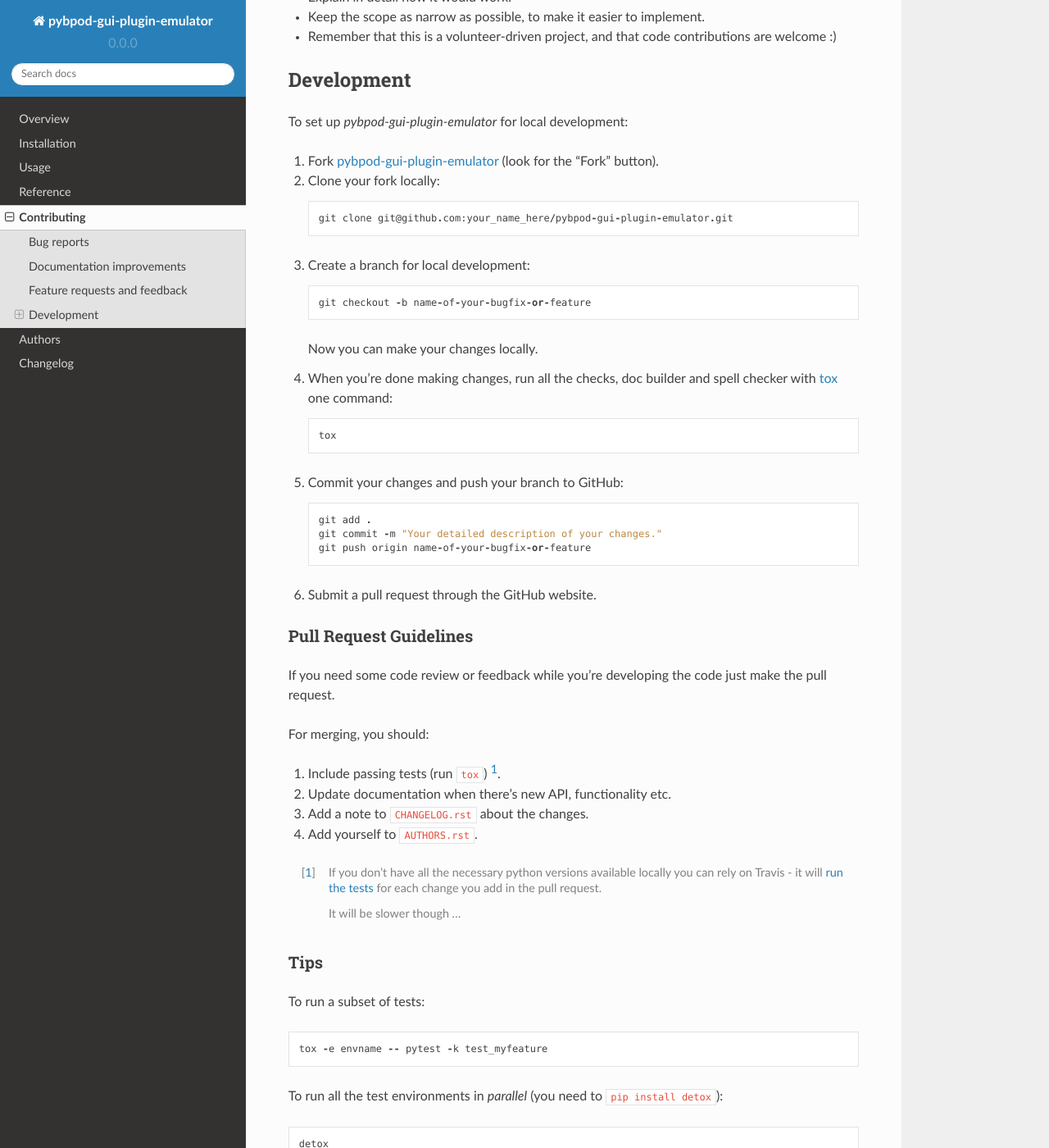
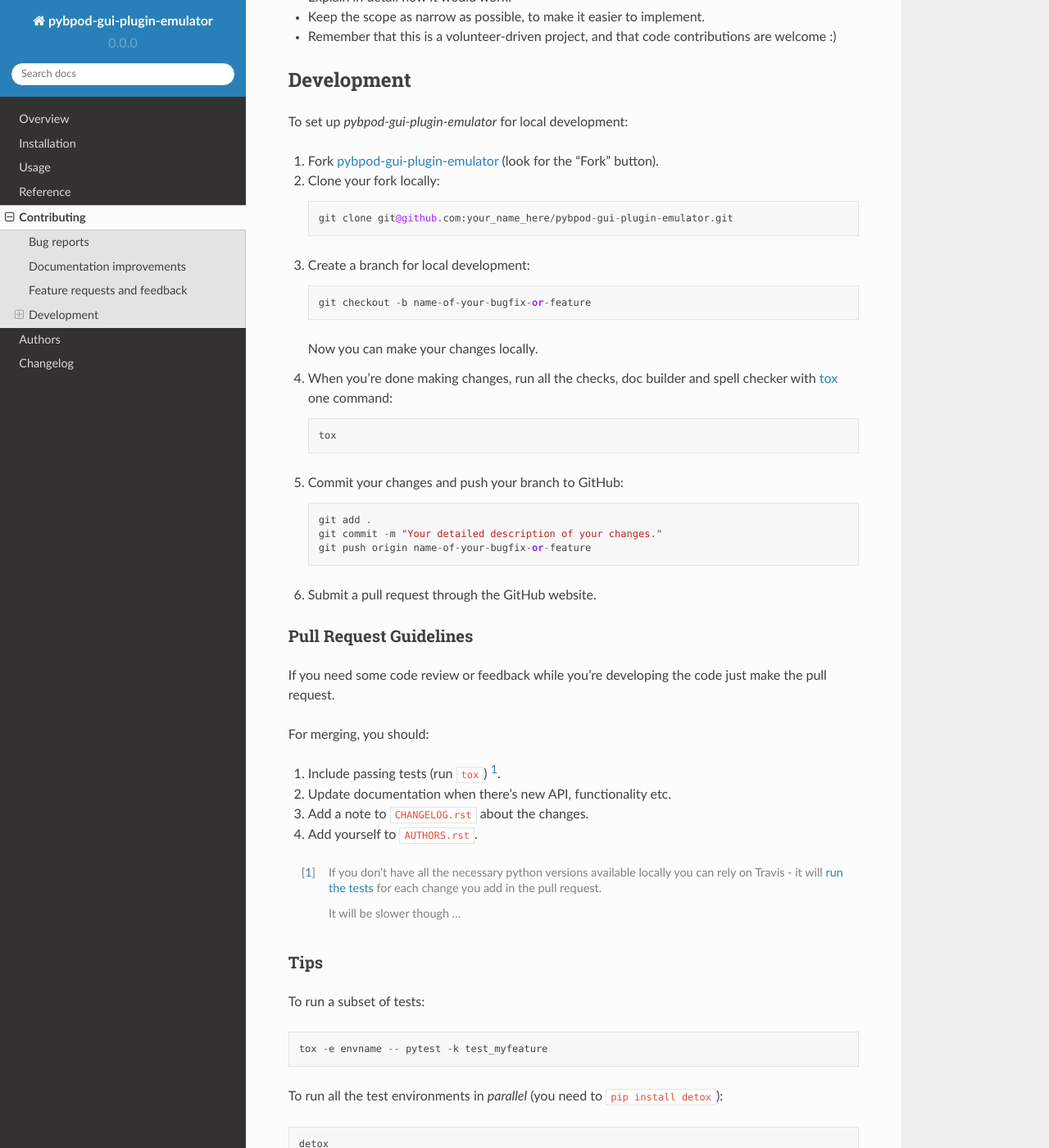
Before and after one commit to ckarageorgkaneen/pybpod-gui-plugin-emulator, a Sphinx documentation site: the page built from docs/contributing.rst, in a window 1280 px wide and 1400 px high, scrolled down 775 px. Shown: the whole window at 82% size. Built offline with Sphinx 7.4.7 and the Read the Docs theme 2.0.0, drawn with Linux system fonts in a browser that asks for light colours.

```diff
--- a/docs/conf.py
+++ b/docs/conf.py
@@ -14,7 +14,11 @@ extensions = [
     'sphinx.ext.napoleon',
     'sphinx.ext.todo',
     'sphinx.ext.viewcode',
+    'sphinx.ext.inheritance_diagram'
 ]
+
+graphviz_output_format = 'svg'
+
 if os.getenv('SPELLCHECK'):
     extensions += 'sphinxcontrib.spelling',
     spelling_show_suggestions = True
@@ -28,7 +32,7 @@ author = 'Luís Teixeira'
 copyright = '{0}, {1}'.format(year, author)
 version = release = '0.0.0'
 
-pygments_style = 'trac'
+pygments_style = 'default'
 templates_path = ['.']
 extlinks = {
     'issue': ('https://bitbucket.org/fchampalimaud/pybpod-gui-plugin-emulator/issues/%s', '#'),
@@ -44,7 +48,11 @@ html_use_smartypants = True
 html_last_updated_fmt = '%b %d, %Y'
 html_split_index = False
 html_sidebars = {
-   '**': ['searchbox.html', 'globaltoc.html', 'sourcelink.html'],
+   '**': ['searchbox.html',
+          'globaltoc.html',
+          'sourcelink.html',
+          'relations.html',  # needs 'show_related': True theme option to display
+         ],
 }
 html_short_title = '%s-%s' % (project, version)
 
```
